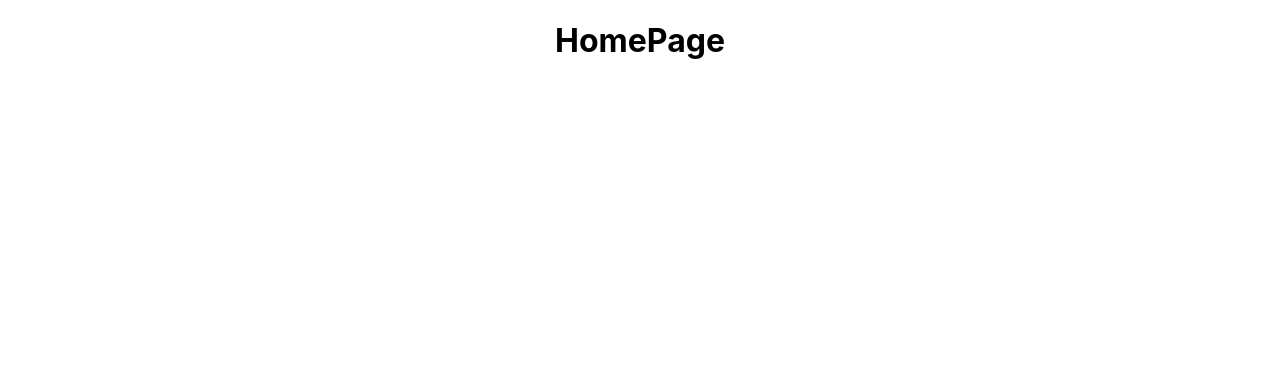
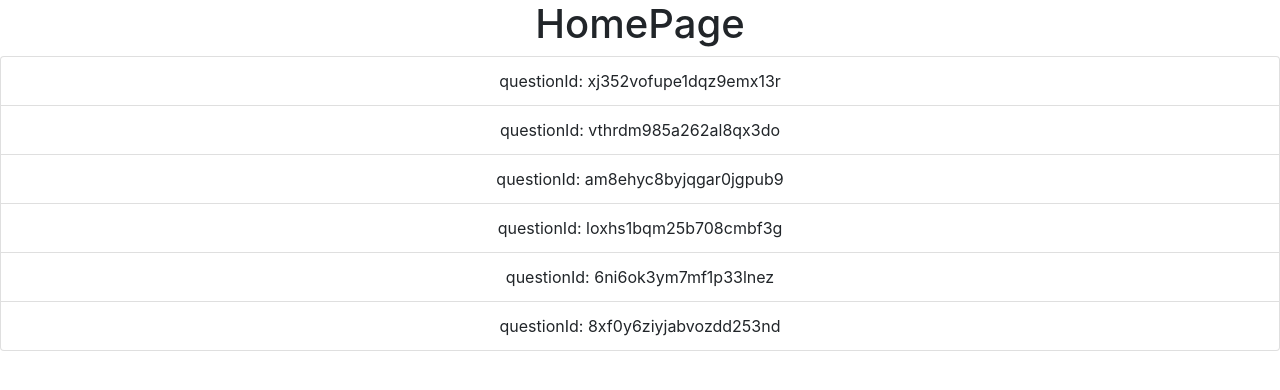
Before and after one commit to Ifeanyi-Owah/wouldyourather-app, a React (Create React App) app: page / in a window 1280 px wide. Shown: the top 390 px of the page. Built offline with nearby package versions, Linux system fonts and the light colour scheme.

Commit message:
Chore: install bootstrap package

```diff
--- a/package.json
+++ b/package.json
@@ -6,6 +6,9 @@
     "@testing-library/jest-dom": "^4.2.4",
     "@testing-library/react": "^9.5.0",
     "@testing-library/user-event": "^7.2.1",
+    "bootstrap": "^4.5.0",
+    "jquery": "^3.5.1",
+    "popper.js": "^1.16.1",
     "react": "^16.13.1",
     "react-dom": "^16.13.1",
     "react-redux": "^7.2.0",
--- a/src/components/App.js
+++ b/src/components/App.js
@@ -11,10 +11,16 @@ class App extends Component {
   render() {
     return (
       <div className="App">
-        <HomePage />
+        {this.props.loading === true ? null : <HomePage />}
       </div>
     );
   }
 }
 
-export default connect()(App);
+function mapStateToProps({ authedUser }) {
+  return {
+    loading: authedUser === null,
+  };
+}
+
+export default connect(mapStateToProps)(App);
--- a/src/components/HomePage.js
+++ b/src/components/HomePage.js
@@ -7,6 +7,13 @@ class HomePage extends Component {
     return (
       <div>
         <h1>HomePage</h1>
+        <ul className="list-group">
+          {this.props.questionId.map((id) => (
+            <li key={id} className="list-group-item">
+              <div>questionId: {id}</div>
+            </li>
+          ))}
+        </ul>
       </div>
     );
   }
@@ -14,7 +21,7 @@ class HomePage extends Component {
 
 function mapStateToProps({ questions }) {
   return {
-    questionsId: Object.keys(questions).sort(
+    questionId: Object.keys(questions).sort(
       (a, b) => questions[b].timestamp - questions[a].timestamp
     ),
   };
--- a/src/index.js
+++ b/src/index.js
@@ -1,5 +1,7 @@
 import React from "react";
 import ReactDOM from "react-dom";
+import "bootstrap";
+import "bootstrap/dist/css/bootstrap.min.css";
 import "./index.css";
 import App from "./components/App";
 import * as serviceWorker from "./serviceWorker";
```
Also changed, not shown: 1 other file (tests, documents, lock files or other folders).
